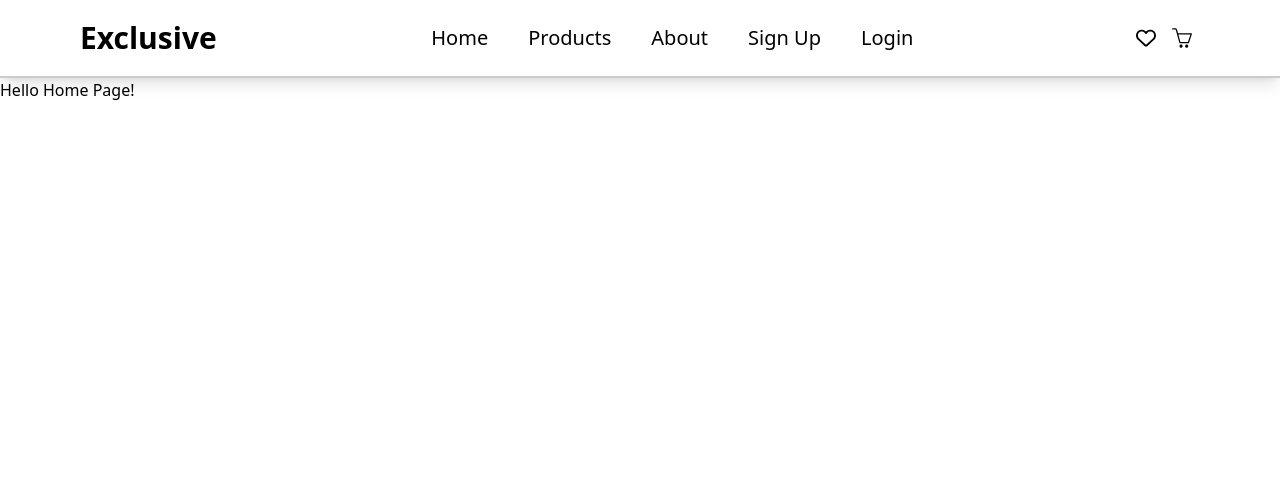
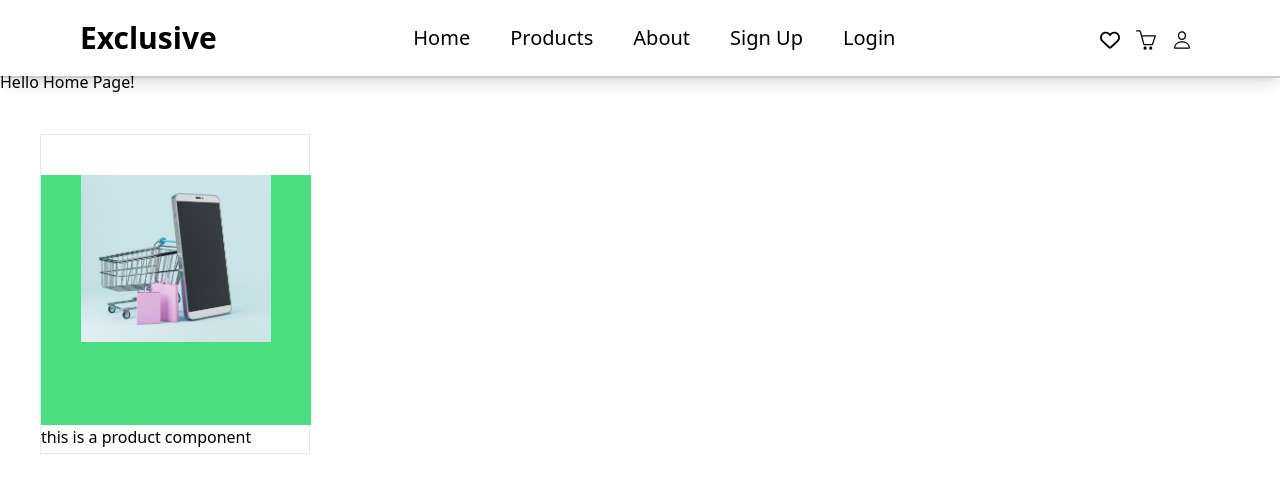
Before and after one commit to Khojayev12/ITBCW2-web, a React (Create React App) app: page / in a window 1280 px wide. Shown: the top 492 px of the page. Built offline with nearby package versions, Linux system fonts and the light colour scheme.

Commit message:
Product component started

```diff
--- a/src/App.css
+++ b/src/App.css
@@ -1,3 +1,9 @@
 @theme {
     --color-login: #DB4444;
 }
+.page{
+    margin-top: 70px;
+}
+.header{
+    margin-top:-70px;
+}
--- a/src/App.js
+++ b/src/App.js
@@ -4,12 +4,14 @@ import {BrowserRouter, Routes, Route} from "react-router-dom";
 import Header from "./components/header";
 import Login from "./pages/login";
 import Signup from "./pages/signup";
+import {useState} from "react";
 
 function App() {
+    const [isLoggedIn, setIsLoggedIn] = useState(false);
     return (
         <div className="App">
             <BrowserRouter>
-                <Header />
+                <Header isLoggedIn={isLoggedIn} setIsLoggedIn={setIsLoggedIn} />
                 <Routes>
                     <Route path="/" element={<Home/>}/>
                     <Route path="/login" element={<Login/>}/>
--- a/src/components/header.jsx
+++ b/src/components/header.jsx
@@ -1,33 +1,44 @@
-import { SlBasket } from "react-icons/sl";
-import { FaRegHeart } from "react-icons/fa6";
+import {SlBasket} from "react-icons/sl";
+import {FaRegHeart} from "react-icons/fa6";
+import {IoPersonOutline} from "react-icons/io5";
 import '../App.css';
 import '../styles/header.css'
 import {Link} from "react-router-dom";
+import {useState} from "react";
 
-function Header() {
+function Header(isLoggedIn, setIsLoggedIn) {
+    const [isProfileToggle, setIsProfileToggle] = useState(false);
     return (
-        <div className="header w-full  px-20 py-5 flex-row flex justify-between border-b-2 border-opacity-20 border-black shadow-lg">
+        <div
+            className="header w-full  px-20 py-5 flex-row flex justify-between border-b-2 border-opacity-20 border-black shadow-lg fixed">
             <div className="header-logo text-3xl font-bold  inline-block  text-black  ">Exclusive</div>
             <div className="header-navigation text-3xl inline-flex items-center flex-row ">
-                <div className="header-nav-single underline-hover-text text-xl inline-block mx-5  text-black" >
+                <div className="header-nav-single underline-hover-text text-xl inline-block mx-5  text-black">
                     <Link to="/">Home</Link>
                 </div>
-                <div className="header-nav-single underline-hover-text text-xl inline-block mx-5 text-black" >
+                <div className="header-nav-single underline-hover-text text-xl inline-block mx-5 text-black">
                     <Link to="/products">Products</Link>
                 </div>
-                <div className="header-nav-single underline-hover-text text-xl inline-block mx-5 text-black" >
+                <div className="header-nav-single underline-hover-text text-xl inline-block mx-5 text-black">
                     <Link to="/about">About</Link>
                 </div>
-                <div className="header-nav-single underline-hover-text text-xl inline-block mx-5 text-black" >
+                <div className="header-nav-single underline-hover-text text-xl inline-block mx-5 text-black">
                     <Link to="/signup">Sign Up</Link>
                 </div>
-                <div className="header-nav-single underline-hover-text text-xl inline-block mx-5 text-black" >
+                <div className="header-nav-single underline-hover-text text-xl inline-block mx-5 text-black">
                     <Link to="/login">Login</Link>
                 </div>
             </div>
-            <div className="header-right inline-flex items-center " >
-                <FaRegHeart className="inline-block  mx-2 text-xl" />
-                <SlBasket className="inline-block  mx-2 text-xl"  />
+            <div className="header-right inline-flex items-center ">
+                <Link to='/wishlist' className="no-underline">
+                    <FaRegHeart className="inline-block  mx-2 text-xl"/>
+                </Link>
+                <Link to='/cart' className="no-underline">
+                    <SlBasket className="inline-block  mx-2 text-xl"/>
+                </Link>
+                <Link to='/myaccount' className="no-underline">
+                    <IoPersonOutline className="inline-block  mx-2 text-xl"/>
+                </Link>
             </div>
         </div>
     );
--- /dev/null
+++ b/src/components/product.jsx
@@ -0,0 +1,15 @@
+import '../App.css';
+
+function Product(props) {
+    return (
+        <div className="product border w-[270px] h-80 relative m-10">
+            <div className="product-image w-[270px] h-[250px] bg-green-400 m-0">
+                <img src={props.Logo} alt="" className="w-[190px] m-10"/>
+            </div>
+            this is a product component
+
+        </div>
+    );
+}
+
+export default Product;
--- a/src/pages/home.jsx
+++ b/src/pages/home.jsx
@@ -1,10 +1,12 @@
 import '../App.css';
+import Product from "../components/product";
+import Logo from "../media/login.png"
 
 function Home() {
     return (
-        <div className="home">
+        <div className="page home">
             <h1>Hello Home Page!</h1>
-
+            <Product Logo={Logo} />
         </div>
     );
 }
--- a/src/pages/login.jsx
+++ b/src/pages/login.jsx
@@ -4,7 +4,7 @@ import Logo from '../media/login.png'
 
 function Login() {
     return (
-        <div className="login w-full  px-20 py-5 h-full flex justify-center items-center">
+        <div className="page login w-full  px-20 py-5 h-full flex justify-center items-center">
             <div className="login-left w-8/12 h-full ">
                 <img src={Logo} alt="" className="login-logo w-11/12 "/>
             </div>
--- a/src/pages/signup.jsx
+++ b/src/pages/signup.jsx
@@ -4,7 +4,7 @@ import Logo from '../media/login.png'
 
 function Signup() {
     return (
-        <div className="login w-full  px-20 py-5 h-full flex justify-center items-center">
+        <div className="page login w-full  px-20 py-5 h-full flex justify-center items-center">
             <div className="login-left w-8/12 h-full ">
                 <img src={Logo} alt="" className="login-logo w-11/12 "/>
             </div>
```
